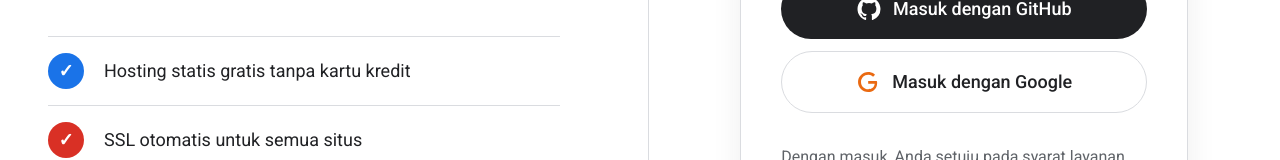
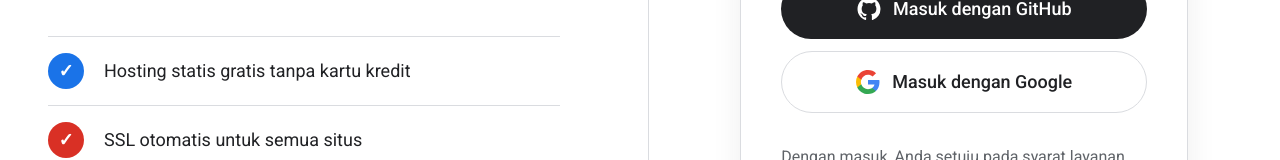
Before and after one commit to dnysaz/webkalcer, a Next.js app in the folder frontend/: page /login in a window 1280 px wide. Shown: the part 407-567 px from the top of the page. Built offline with nearby package versions, Linux system fonts and the light colour scheme; no server answers.

Commit message:
login: use official 4-color Google G logo on Google sign-in button

```diff
--- a/frontend/app/login/page.tsx
+++ b/frontend/app/login/page.tsx
@@ -231,7 +231,22 @@ function GithubIcon() {
 function GoogleIcon() {
   return (
     <svg width="24" height="24" viewBox="0 0 24 24" aria-hidden="true">
-      <path fill="#EA6A12" d="M21.35 11.1h-9.17v2.73h6.51c-.33 3.81-3.5 5.44-6.5 5.44C8.36 19.27 5 16.25 5 12c0-4.1 3.2-7.27 7.2-7.27 3.09 0 4.9 1.97 4.9 1.97L19 4.72S16.56 2 12.1 2C6.68 2 2.03 6.47 2.03 12c0 5.36 4.35 10 10.05 10 5.31 0 9.07-3.69 9.07-9.12 0-1.34-.21-1.78-.8-1.78z" />
+      <path
+        fill="#4285F4"
+        d="M23.49 12.27c0-.79-.07-1.54-.19-2.27H12v4.51h6.47c-.29 1.48-1.14 2.73-2.4 3.58v3h3.86c2.26-2.09 3.56-5.17 3.56-8.82z"
+      />
+      <path
+        fill="#34A853"
+        d="M12 24c3.24 0 5.95-1.08 7.93-2.91l-3.86-3c-1.08.72-2.45 1.16-4.07 1.16-3.13 0-5.78-2.11-6.73-4.96H1.29v3.09C3.26 21.3 7.31 24 12 24z"
+      />
+      <path
+        fill="#FBBC05"
+        d="M5.27 14.29c-.25-.72-.38-1.49-.38-2.29s.14-1.57.38-2.29V6.62H1.29C.47 8.24 0 10.06 0 12s.47 3.76 1.29 5.38l3.98-3.09z"
+      />
+      <path
+        fill="#EA4335"
+        d="M12 4.75c1.77 0 3.35.61 4.6 1.8l3.42-3.42C17.95 1.19 15.24 0 12 0 7.31 0 3.26 2.7 1.29 6.62l3.98 3.09C6.22 6.86 8.87 4.75 12 4.75z"
+      />
     </svg>
   );
 }
```
